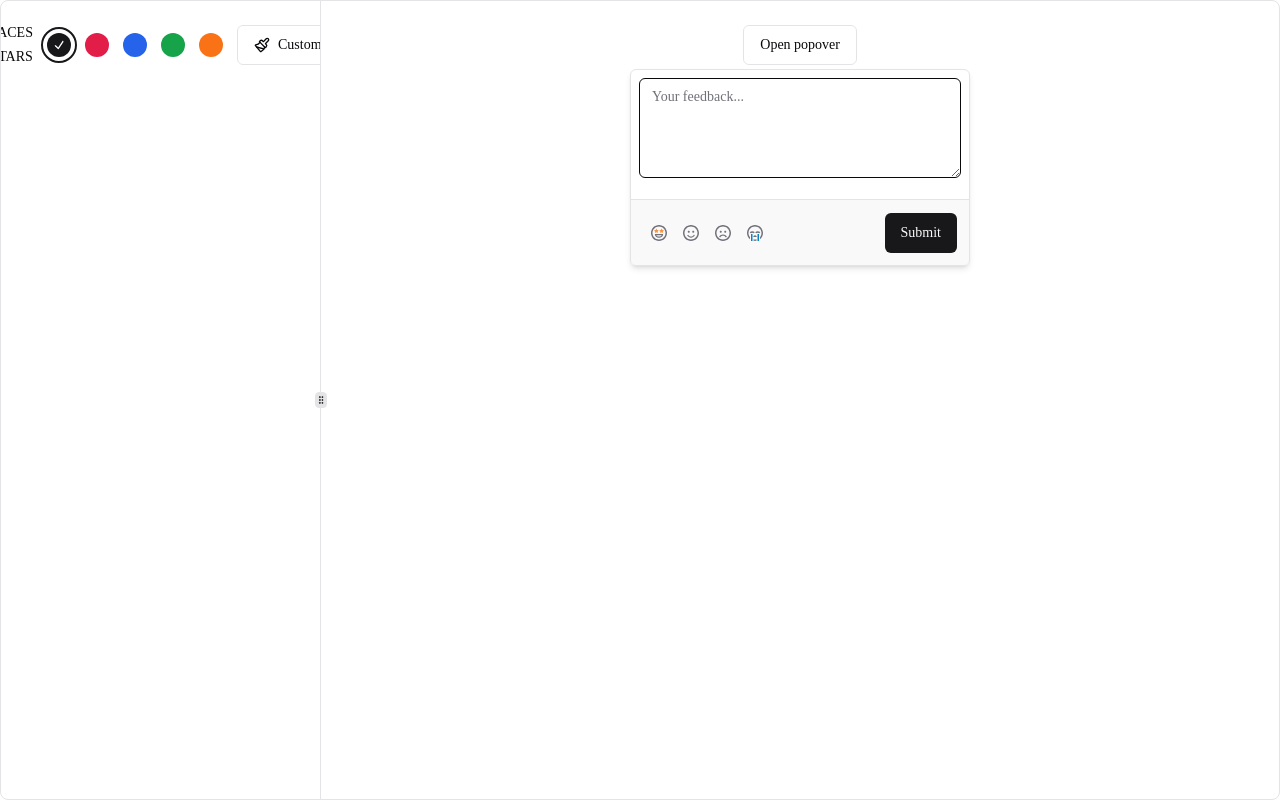
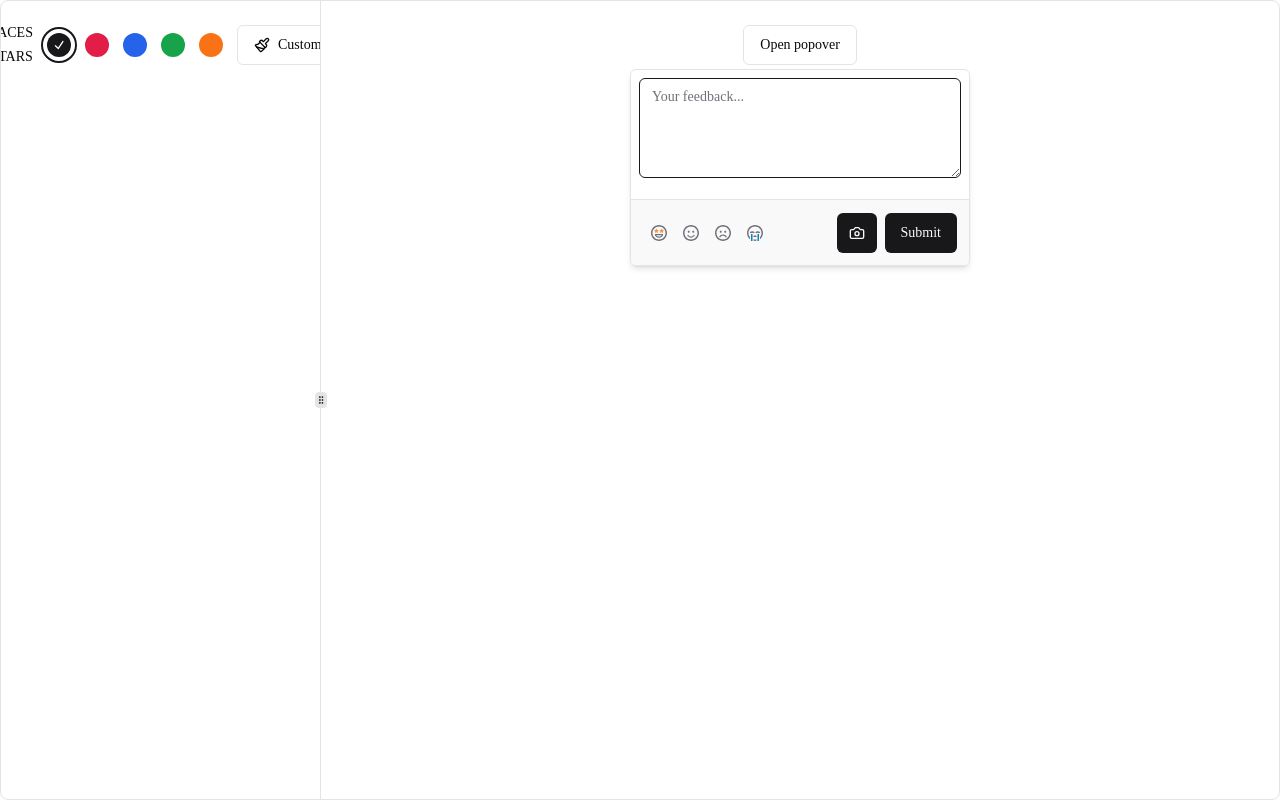
Before and after one commit to kimmin920/react-feedback, a Next.js app: page /feedback-editor in a window 1280 px wide. Built offline with nearby package versions, Linux system fonts and the light colour scheme.

Commit message:
feat: take-screenshot

```diff
--- a/next.config.mjs
+++ b/next.config.mjs
@@ -1,4 +1,9 @@
 /** @type {import('next').NextConfig} */
-const nextConfig = {};
+const nextConfig = {
+  images: {
+    loader: "custom",
+    loaderFile: "./my/image/loader.js",
+  },
+};
 
 export default nextConfig;
--- a/package.json
+++ b/package.json
@@ -23,6 +23,7 @@
     "@supabase/supabase-js": "^2.42.7",
     "class-variance-authority": "^0.7.0",
     "clsx": "^2.1.0",
+    "html2canvas": "^1.4.1",
     "jotai": "^2.8.3",
     "lodash.template": "^4.5.0",
     "lucide-react": "^0.372.0",
@@ -33,6 +34,7 @@
     "react-resizable-panels": "^2.0.19",
     "tailwind-merge": "^2.3.0",
     "tailwindcss-animate": "^1.0.7",
+    "uuid": "^10.0.0",
     "vaul": "^0.9.1"
   },
   "devDependencies": {
@@ -40,6 +42,7 @@
     "@types/node": "^20",
     "@types/react": "^18",
     "@types/react-dom": "^18",
+    "@types/uuid": "^9.0.8",
     "eslint": "^8",
     "eslint-config-next": "14.2.2",
     "postcss": "^8",
--- a/src/app/(editor)/feedback-editor/components/feddback.tsx
+++ b/src/app/(editor)/feedback-editor/components/feddback.tsx
@@ -1,58 +1,59 @@
-'use client';
+"use client";
 
-import { useEffect, useState } from 'react';
+import { useEffect, useState } from "react";
 import {
   Popover,
   PopoverContent,
   PopoverTrigger,
-} from '@/components/ui/popover';
-import { Textarea } from '@/components/ui/textarea';
-import { Button } from '@/components/ui/button';
-import SuccessIcon from './success-icon';
-import FailIcon from './fail-icon';
-import FeedbackActionsMatcher from './feedback-actions-matcher';
+} from "@/components/ui/popover";
+import { Textarea } from "@/components/ui/textarea";
+import { Button } from "@/components/ui/button";
+import SuccessIcon from "./success-icon";
+import FailIcon from "./fail-icon";
+import FeedbackActionsMatcher from "./feedback-actions-matcher";
+import ScreenshotButton from "@/components/screenshot-button";
 
-type FormStatusType = 'PENDING' | 'LOADING' | 'SUCCESS' | 'FAILED';
+type FormStatusType = "PENDING" | "LOADING" | "SUCCESS" | "FAILED";
 
 export type FeedbackEditorType = {
   designConfig: {
-    actions: 'FACE' | 'STAR';
+    actions: "FACE" | "STAR";
   };
 };
 
 export type FeedbackActionDesignType =
-  FeedbackEditorType['designConfig']['actions'];
+  FeedbackEditorType["designConfig"]["actions"];
 
 function Feedback({ designConfig }: FeedbackEditorType) {
-  const [status, setStatus] = useState<FormStatusType>('PENDING');
+  const [status, setStatus] = useState<FormStatusType>("PENDING");
   const [isPopoverOpen, setIsPopoverOpen] = useState(false);
 
   const handleSubmit = async (e: React.FormEvent<HTMLFormElement>) => {
     e.preventDefault();
-    setStatus('LOADING');
+    setStatus("LOADING");
 
     const formData = new FormData(e.currentTarget);
-    const feedback = formData.get('feedback');
+    const feedback = formData.get("feedback");
 
     try {
-      const response = await fetch('/api/submit-feedback', {
-        method: 'POST',
+      const response = await fetch("/api/submit-feedback", {
+        method: "POST",
         headers: {
-          'Content-Type': 'application/json',
+          "Content-Type": "application/json",
         },
         body: JSON.stringify({ feedback }),
       });
 
       if (response.ok) {
-        setStatus('SUCCESS');
+        setStatus("SUCCESS");
       } else {
-        setStatus('FAILED');
+        setStatus("FAILED");
       }
     } catch (error) {
-      console.error('Failed to submit feedback:', error);
+      console.error("Failed to submit feedback:", error);
     } finally {
       setTimeout(() => {
-        setStatus('PENDING');
+        setStatus("PENDING");
       }, 2000);
     }
   };
@@ -62,18 +63,18 @@ function Feedback({ designConfig }: FeedbackEditorType) {
   }, []);
 
   return (
-    <div className='h-screen'>
+    <div className="h-screen">
       <Popover open={isPopoverOpen}>
         <PopoverTrigger asChild>
-          <Button variant='outline'>Open popover</Button>
+          <Button variant="outline">Open popover</Button>
         </PopoverTrigger>
 
-        <PopoverContent className='p-0 w-[340px] min-h-[197px] relative flex flex-col items-center justify-center'>
-          {status === 'SUCCESS' ? (
-            <div className='w-full h-full flex flex-col items-center gap-y-2 justify-center'>
+        <PopoverContent className="p-0 w-[340px] min-h-[197px] relative flex flex-col items-center justify-center">
+          {status === "SUCCESS" ? (
+            <div className="w-full h-full flex flex-col items-center gap-y-2 justify-center">
               <SuccessIcon />
-              {status === 'SUCCESS' && (
-                <div className='flex flex-col items-center gap-y-1 justify-center'>
+              {status === "SUCCESS" && (
+                <div className="flex flex-col items-center gap-y-1 justify-center">
                   <p>Your feedback has been received!</p>
                   <p>Thank you for your help.</p>
                 </div>
@@ -83,13 +84,13 @@ function Feedback({ designConfig }: FeedbackEditorType) {
             <></>
           )}
 
-          {status === 'FAILED' ? (
-            <div className='w-full h-full flex flex-col items-center gap-y-2 justify-center'>
+          {status === "FAILED" ? (
+            <div className="w-full h-full flex flex-col items-center gap-y-2 justify-center">
               <FailIcon />
 
-              {status === 'FAILED' && (
-                <div className='flex flex-col items-center justify-center'>
-                  <p className='break-word'>Failed to submit feedback.</p>
+              {status === "FAILED" && (
+                <div className="flex flex-col items-center justify-center">
+                  <p className="break-word">Failed to submit feedback.</p>
                   <p> Please try again later. </p>
                 </div>
               )}
@@ -98,23 +99,27 @@ function Feedback({ designConfig }: FeedbackEditorType) {
             <></>
           )}
 
-          {status === 'PENDING' && (
+          {status === "PENDING" && (
             <form
-              className='w-full flex-1 space-y-3 grid'
+              className="w-full flex-1 space-y-3 grid"
               onSubmit={handleSubmit}
             >
-              <div className='p-2'>
+              <div className="p-2">
                 <Textarea
-                  className='min-h-[100px] outline-none focus-visible:ring-transparent focus-visible:border-current'
-                  placeholder='Your feedback...'
+                  className="min-h-[100px] outline-none focus-visible:ring-transparent focus-visible:border-primary"
+                  placeholder="Your feedback..."
                 />
               </div>
 
-              <div className='flex justify-between flex-row items-center border-t bg-muted/50 p-3'>
+              <div className="flex justify-between flex-row items-center border-t bg-muted/50 p-3">
                 <FeedbackActionsMatcher type={designConfig.actions} />
-                <Button type='submit' className='justify-self-end'>
-                  Submit
-                </Button>
+
+                <div className="flex space-x-2">
+                  <ScreenshotButton />
+                  <Button type="submit" className="justify-self-end">
+                    Submit
+                  </Button>
+                </div>
               </div>
             </form>
           )}
--- a/src/app/(editor)/feedback-editor/components/feedback-acions-stars.tsx
+++ b/src/app/(editor)/feedback-editor/components/feedback-acions-stars.tsx
@@ -1,11 +1,11 @@
-'use client';
+"use client";
 
-import React, { Fragment, ReactNode, useState } from 'react';
-import { Label } from '@/components/ui/label';
-import clsx from 'clsx';
-import { Star } from 'lucide-react';
-import { useFormState } from 'react-dom';
-import { RadioGroup } from '@/components/ui/radio-group';
+import React, { Fragment, ReactNode, useState } from "react";
+import { Label } from "@/components/ui/label";
+import clsx from "clsx";
+import { Star } from "lucide-react";
+import { useFormState } from "react-dom";
+import { RadioGroup } from "@/components/ui/radio-group";
 
 function FeedbackActionsStars() {
   const [value, setValue] = useState(5);
@@ -18,13 +18,13 @@ function FeedbackActionsStars() {
 
   return (
     <RadioGroup onChange={onChange}>
-      <div className='flex'>
+      <div className="flex">
         <>
-          {['1', '2', '3', '4', '5'].map((each) => (
+          {["1", "2", "3", "4", "5"].map((each) => (
             <Fragment key={each}>
               <input
-                name='feedback-action'
-                type='radio'
+                name="feedback-action"
+                type="radio"
                 value={each}
                 id={each}
                 hidden
@@ -32,7 +32,9 @@ function FeedbackActionsStars() {
               <RadioLabel htmlFor={each}>
                 <Star
                   className={clsx(
-                    value >= Number(each) && 'fill-yellow-400 stroke-yellow-400'
+                    value >= Number(each) &&
+                      "fill-yellow-400 stroke-yellow-400",
+                    "stroke-1"
                   )}
                 />
               </RadioLabel>
@@ -57,7 +59,7 @@ function RadioLabel({
     <Label
       htmlFor={htmlFor}
       className={clsx(
-        'rounded-full w-[24px] h-[24px] p-0 text-zinc-500 hover:text-yellow-400 flex justify-center items-center hover:cursor-pointer',
+        "rounded-full w-[24px] h-[24px] p-0 text-zinc-500 hover:text-yellow-400 flex justify-center items-center hover:cursor-pointer",
         className
       )}
     >
--- /dev/null
+++ b/src/components/screenshot-button.tsx
@@ -0,0 +1,109 @@
+import React, { useEffect, useRef, useState } from "react";
+import html2canvas from "html2canvas";
+import { Button } from "./ui/button";
+import { Camera, LoaderCircle, XIcon } from "lucide-react";
+import Image from "next/image";
+import { SupabaseClient } from "@supabase/supabase-js";
+import { createClient } from "@utils/supabase/client";
+import { v4 as uuidv4 } from "uuid";
+
+type StatusType = "PENDING" | "LOADING" | "SUCCESS" | "FAILED";
+
+function ScreenshotButton() {
+  const [status, setStatus] = useState<StatusType>("PENDING");
+  const [img, setImg] = useState("");
+
+  const takeScreenshot = async () => {
+    if (status === "LOADING") {
+      return;
+    }
+
+    setStatus("LOADING");
+
+    try {
+      const canvas = await html2canvas(document.querySelector("main")!);
+      const imgData = canvas.toDataURL("image/png");
+
+      const base64Data = imgData.split(",")[1]; // Remove data URL part if present
+      const blob = base64ToBlob(base64Data, "image/png");
+
+      setImg(imgData);
+
+      const supabase = createClient();
+
+      const id = uuidv4();
+      const fileName = `public/${id}.png`;
+
+      const { error } = await supabase.storage
+        .from("feedback-image")
+        .upload(fileName, blob, {
+          cacheControl: "3600",
+          upsert: false,
+        });
+
+      const { data } = supabase.storage
+        .from("feedback-image")
+        .getPublicUrl(fileName);
+
+      if (error) {
+        setStatus("FAILED");
+        return;
+      }
+
+      setImg(data.publicUrl);
+
+      setStatus("SUCCESS");
+    } catch (error) {
+      setStatus("FAILED");
+    }
+  };
+
+  const onClickDeleteImage: React.MouseEventHandler<SVGSVGElement> = (e) => {
+    e.stopPropagation();
+    setImg("");
+    setStatus("PENDING");
+  };
+
+  if (status === "SUCCESS") {
+    return (
+      <div className="relative w-[40px] h-[40px] rounded-md">
+        <XIcon
+          size="16"
+          className="absolute -right-1 -top-1 rounded-full bg-destructive stroke-white p-0.5 cursor-pointer"
+          onClick={onClickDeleteImage}
+        />
+
+        <a target="_blank" href={img} rel="noopener noreferrer">
+          <Image
+            src={img}
+            alt="screen-shot"
+            width={50}
+            height={50}
+            className="w-full h-full rounded-md border-2 border-border"
+          />
+        </a>
+      </div>
+    );
+  }
+
+  return (
+    <Button type="button" size="icon" onClick={takeScreenshot}>
+      {status === "LOADING" ? <LoaderCircle className="animate-spin" /> : <></>}
+      {status === "PENDING" ? <Camera size="16" /> : <></>}
+    </Button>
+  );
+}
+
+function base64ToBlob(base64: any, mimeType: any) {
+  const byteCharacters = atob(base64);
+  const byteNumbers = new Array(byteCharacters.length);
+
+  for (let i = 0; i < byteCharacters.length; i++) {
+    byteNumbers[i] = byteCharacters.charCodeAt(i);
+  }
+
+  const byteArray = new Uint8Array(byteNumbers);
+  return new Blob([byteArray], { type: mimeType });
+}
+
+export default ScreenshotButton;
```
Also changed, not shown: my/image/loader.js (added, +8 -0 lines), src/app/(editor)/feedback-editor/page.tsx (+24 -24 lines), src/components/ui/button.tsx (+19 -19 lines), 1 other file (tests, documents, lock files or other folders).
